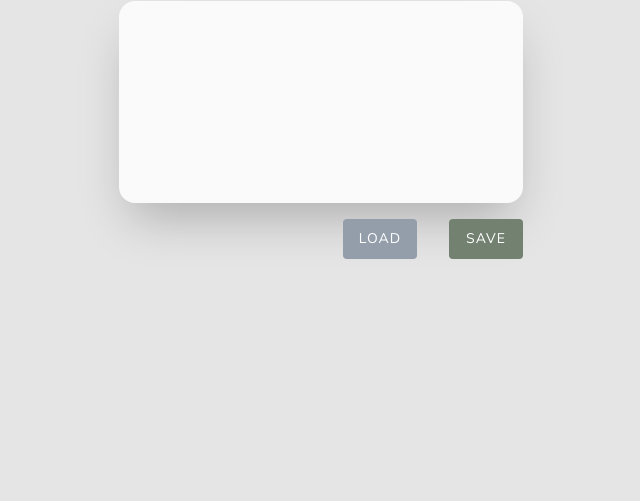
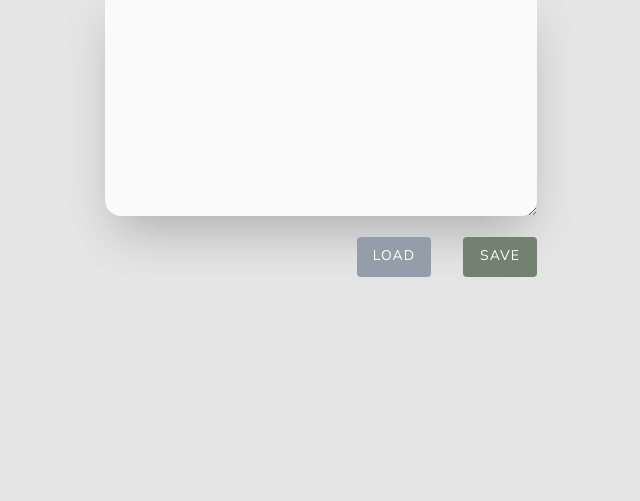
Before and after one commit to haciajulia/simple-editor, a website built with webpack: page src/pages/index.html in a window 1280 px wide. Shown: the part 299-800 px from the top of the page, without its empty margins (319-959 px from the left). Built offline with nearby package versions, Linux system fonts and the light colour scheme.

Commit message:
textarea instead of input

```diff
--- a/src/pages/index.html
+++ b/src/pages/index.html
@@ -11,7 +11,7 @@
 <body>
   <main>
     <h1 class="header">My editor</h1>
-    <input class="input entry--js">
+    <textarea class="text entry--js" name="" id="" cols="30" rows="10"></textarea>
     <div class="flex">
     <button class="button load--js">load</button>
     <button class="button button--green save--js">save</button>
--- a/src/scss/main.scss
+++ b/src/scss/main.scss
@@ -18,15 +18,16 @@ font-weight: 300;
 
 }
 
-.input {
-display: flex;
+.text {
 width: 50vh;
 height: 25vh;
 border: none;
 border-radius: 16px;
 background-color: $mywhite;
 box-shadow: 0 25px 50px -12px rgba(0,0,0,0.25);
+padding:16px;
 }
+
 .flex {
   display: flex;
   justify-content: flex-end;
```
